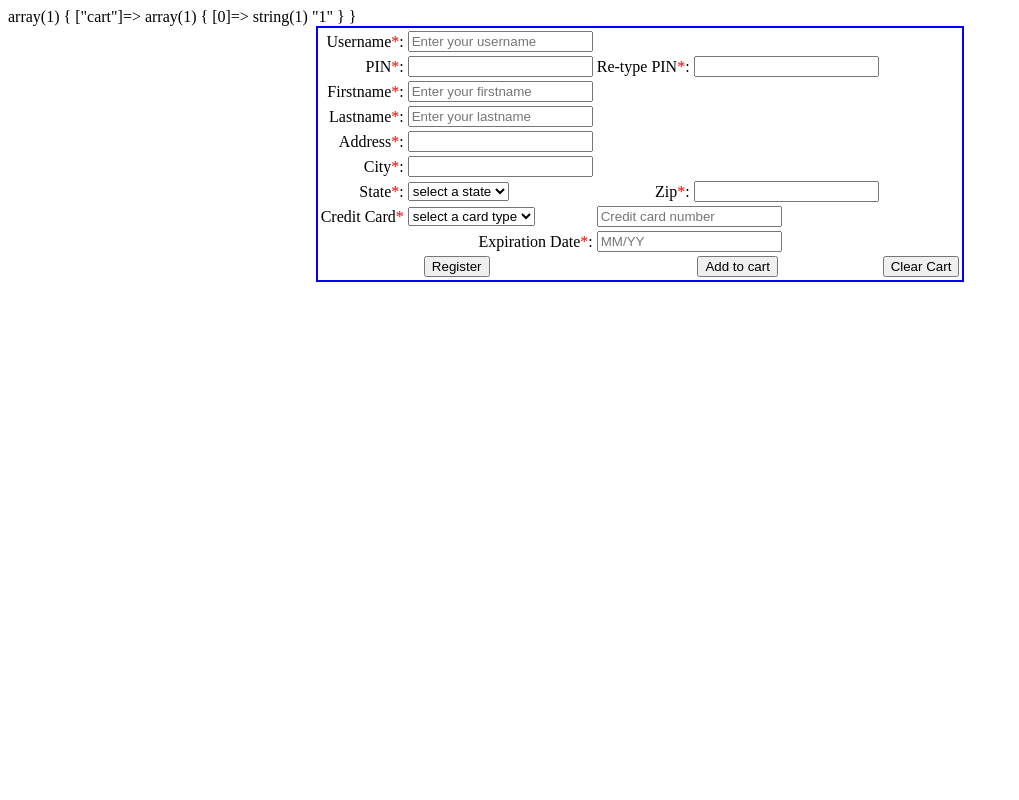
After one commit to rpicking/Book-Store, a PHP site: page /shopping_test.php?cart=1 in a window 1280 px wide. The commit adds this page. Shown: the whole page, without its empty margins (0-1019 px from the left). Run offline with PHP 8.4, Linux system fonts and the light colour scheme; data that the repository does not hold is empty.

Commit message:
Fixed index.  Finished shopping_cart. Includes part of John's work on search and search_result

```diff
--- /dev/null
+++ b/public_html/shopping_test.php
@@ -0,0 +1,145 @@
+<?php
+  	// Turn on the Session for this page
+	session_start();
+
+	$isbn = $_GET['cart'];
+	if($isbn) {
+		$_SESSION['cart'][] = $isbn;
+		var_dump($_SESSION);
+	}
+
+	if($_GET['clear']) {
+		unset($_SESSION['cart']);
+	}
+
+?>
+<head>
+<title> CUSTOMER REGISTRATION </title>
+	<script>
+		function addCart(isbn) {
+			this.disabled=true;
+			window.location.href="shopping_test.php?cart="+ isbn;
+		}
+
+		function clearCart() {
+			window.location.href="shopping_test.php?clear="+ 1;
+		}
+	</script>
+</head>
+<body>
+	<table align="center" style="border:2px solid blue;">
+		<tr>
+			<form id="register" action="index.php" method="post">
+			<td align="right">
+				Username<span style="color:red">*</span>:
+			</td>
+			<td align="left" colspan="3">
+				<input type="text" id="username" name="username" placeholder="Enter your username">
+			</td>
+		</tr>
+		<tr>
+			<td align="right">
+				PIN<span style="color:red">*</span>:
+			</td>
+			<td align="left">
+				<input type="password" id="pin" name="pin">
+			</td>
+			<td align="right">
+				Re-type PIN<span style="color:red">*</span>:
+			</td>
+			<td align="left">
+				<input type="password" id="retype_pin" name="retype_pin">
+			</td>
+		</tr>
+		<tr>
+			<td align="right">
+				Firstname<span style="color:red">*</span>:
+			</td>
+			<td colspan="3" align="left">
+				<input type="text" id="firstname" name="firstname" placeholder="Enter your firstname">
+			</td>
+		</tr>
+		<tr>
+			<td align="right">
+				Lastname<span style="color:red">*</span>:
+			</td>
+			<td colspan="3" align="left">
+				<input type="text" id="lastname" name="lastname" placeholder="Enter your lastname">
+			</td>
+		</tr>
+		<tr>
+			<td align="right">
+				Address<span style="color:red">*</span>:
+			</td>
+			<td colspan="3" align="left">
+				<input type="text" id="address" name="address">
+			</td>
+		</tr>
+		<tr>
+			<td align="right">
+				City<span style="color:red">*</span>:
+			</td>
+			<td colspan="3" align="left">
+				<input type="text" id="city" name="city">
+			</td>
+		</tr>
+		<tr>
+			<td align="right">
+				State<span style="color:red">*</span>:
+			</td>
+			<td align="left">
+				<select id="state" name="state">
+				<option selected disabled>select a state</option>
+				<option>Michigan</option>
+				<option>California</option>
+				<option>Tennessee</option>
+				</select>
+			</td>
+			<td align="right">
+				Zip<span style="color:red">*</span>:
+			</td>
+			<td align="left">
+				<input type="text" id="zip" name="zip">
+			</td>
+		</tr>
+		<tr>
+			<td align="right">
+				Credit Card<span style="color:red">*</span>
+			</td>
+			<td align="left">
+				<select id="credit_card" name="credit_card">
+				<option selected disabled>select a card type</option>
+				<option>VISA</option>
+				<option>MASTER</option>
+				<option>DISCOVER</option>
+				</select>
+			</td>
+			<td colspan="2" align="left">
+				<input type="text" id="card_number" name="card_number" placeholder="Credit card number">
+			</td>
+		</tr>
+		<tr>
+			<td colspan="2" align="right">
+				Expiration Date<span style="color:red">*</span>:
+			</td>
+			<td colspan="2" align="left">
+				<input type="text" id="expiration" name="expiration" placeholder="MM/YY">
+			</td>
+		</tr>
+		<tr>
+			<form action = "index.php" method = "post" onsubmit = "return test()">
+			 <td colspan="2" align="center">
+				<input type="submit" id="register_submit" name="register_submit" value="Register">
+			</td>
+			</form>
+			</form>
+			<td colspan="2" align="center">
+				<button name="addCart" onclick="addCart(1119154685)">Add to cart</button>
+			</td>
+			<td colspan="2" align="center">
+				<button name="clear" onclick="clearCart()">Clear Cart</button>
+			</td>
+		</tr>
+	</table>
+</body>
+</HTML>
```
Also changed, not shown: public_html/index.php (+16 -9 lines), public_html/search.php (+9 -3 lines), public_html/search_results.php (+51 -0 lines), public_html/shopping_cart.php (+111 -8 lines).
